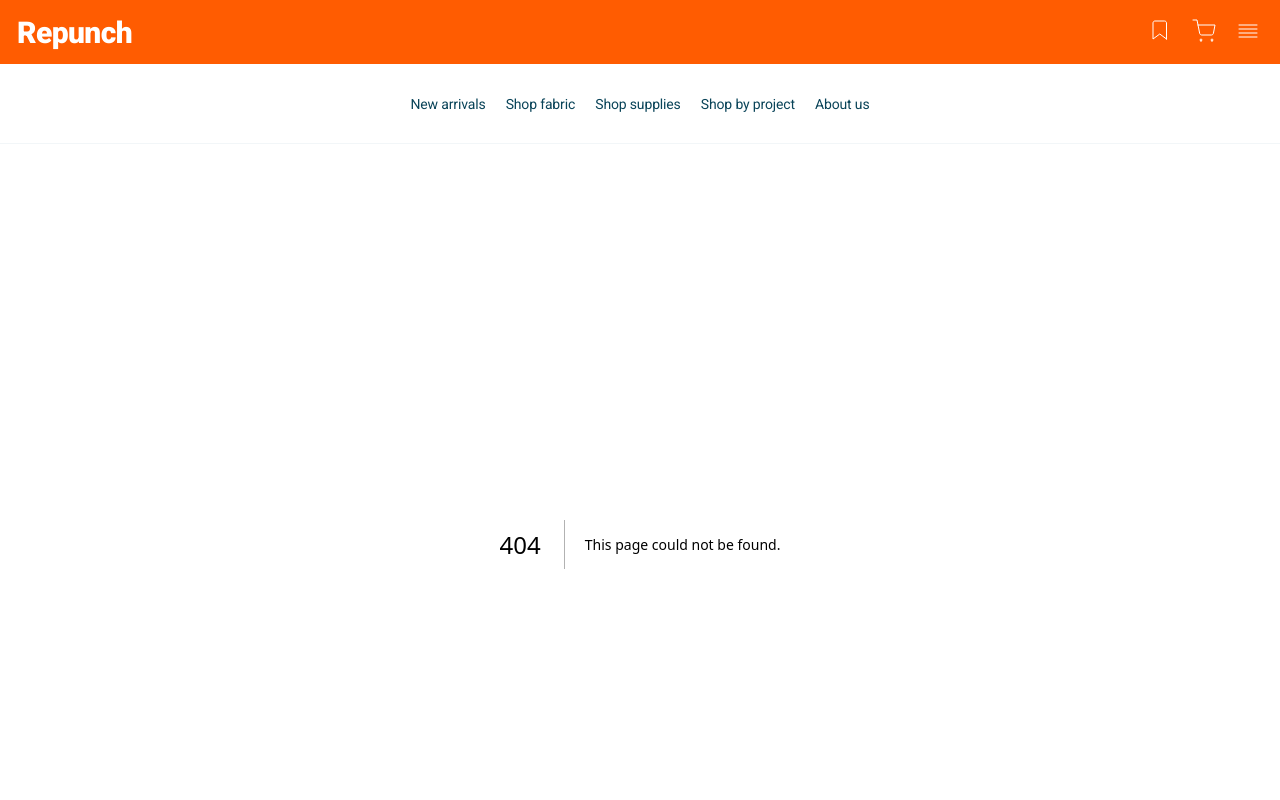
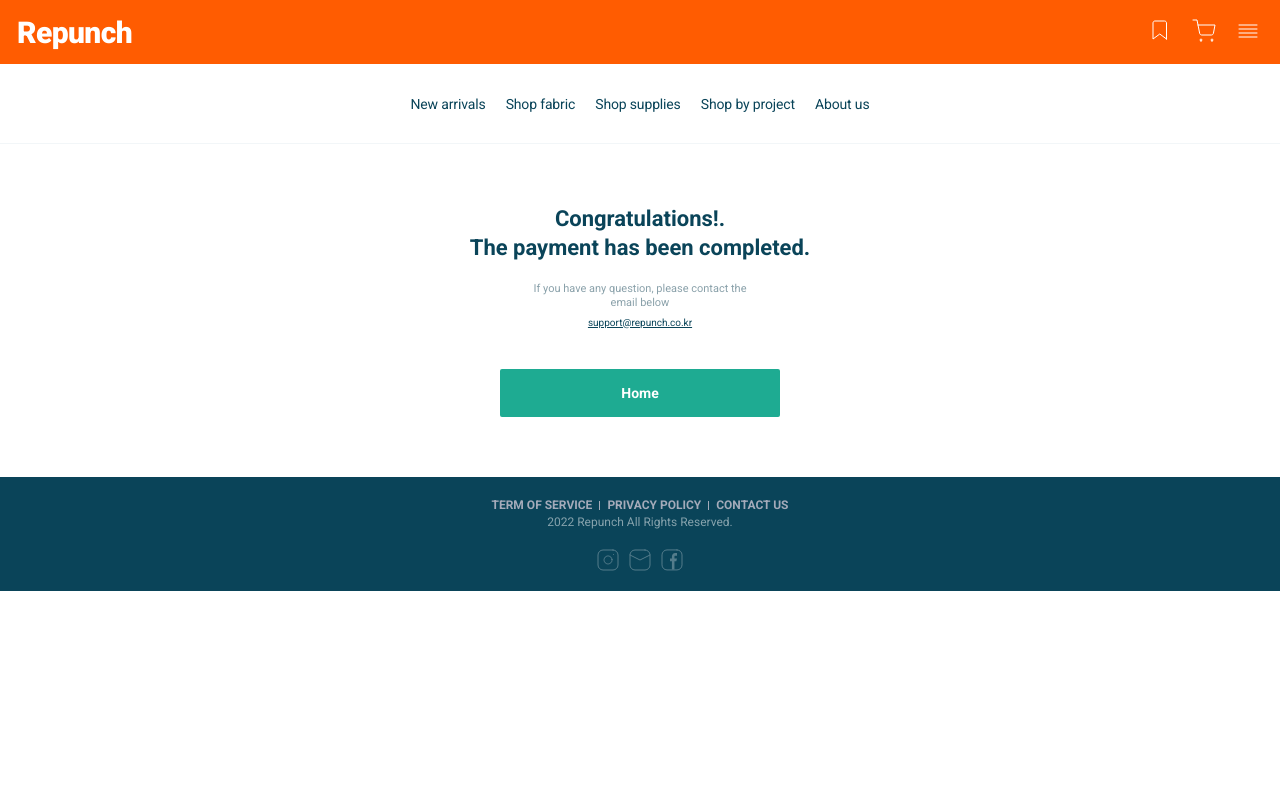
Before and after one commit to joseph-wee/repunch-web-public, a Next.js app: page /payment_complete in a window 1280 px wide. Before the commit this address had no page. Shown: the top 800 px of the page. Built offline with nearby package versions, Linux system fonts and the light colour scheme.

Commit message:
design: 결제완료 페이지 UI구현

```diff
--- /dev/null
+++ b/pages/payment_complete.tsx
@@ -0,0 +1,97 @@
+import React from "react";
+import styled from "styled-components";
+import Link from "next/link";
+import { useRouter } from "next/router";
+
+const usePayment_complete = () => {
+  const router = useRouter();
+
+  return (
+    <Container>
+      <MainText>
+        Congratulations!. <br />
+        The payment has been completed.
+      </MainText>
+      <InformText>
+        If you have any question, please <Br1 />
+        contact the <Br2 />
+        email below
+      </InformText>
+      <EmailRepunch>support@repunch.co.kr</EmailRepunch>
+      <ButtonHome onClick={() => router.push("./")}>Home</ButtonHome>
+    </Container>
+  );
+};
+
+const Container = styled.div`
+  position: relative;
+  margin: 0 auto;
+  padding-top: 60px;
+  padding-bottom: 60px;
+  max-width: 427px;
+
+  color: #0a4459;
+  @media screen and (max-width: 767px) {
+    padding-left: 20px;
+    padding-right: 20px;
+  }
+`;
+const MainText = styled.div`
+  display: flex;
+  align-items: center;
+  justify-content: center;
+  margin-bottom: 20px;
+  font-weight: 700;
+  font-size: 22px;
+  line-height: 29px;
+  text-align: center;
+  color: #0a4459;
+`;
+const InformText = styled.div`
+  margin-bottom: 6px;
+  font-weight: 400;
+  font-size: 11px;
+  line-height: 14px;
+  text-align: center;
+  color: #8aa1aa;
+`;
+const EmailRepunch = styled.div`
+  margin-bottom: 40px;
+  font-weight: 400;
+  font-size: 10px;
+  line-height: 13px;
+  text-align: center;
+  text-decoration-line: underline;
+  color: #0a4459;
+`;
+const ButtonHome = styled.button`
+  display: block;
+  margin: 0 auto;
+  height: 48px;
+  width: 280px;
+  box-sizing: border-box;
+  font-family: Roboto;
+  font-size: 14px;
+  font-weight: 700;
+  line-height: 18px;
+  color: #ffffff;
+  background-color: #1eab92;
+  border: none;
+  border-radius: 2px;
+  cursor: pointer;
+`;
+
+const Br1 = styled.br`
+  display: none;
+  @media screen and (max-width: 767px) {
+    display: block;
+  }
+`;
+const Br2 = styled.br`
+  display: block;
+  @media screen and (max-width: 767px) {
+    display: none;
+  }
+`;
+
+export default usePayment_complete;
```
